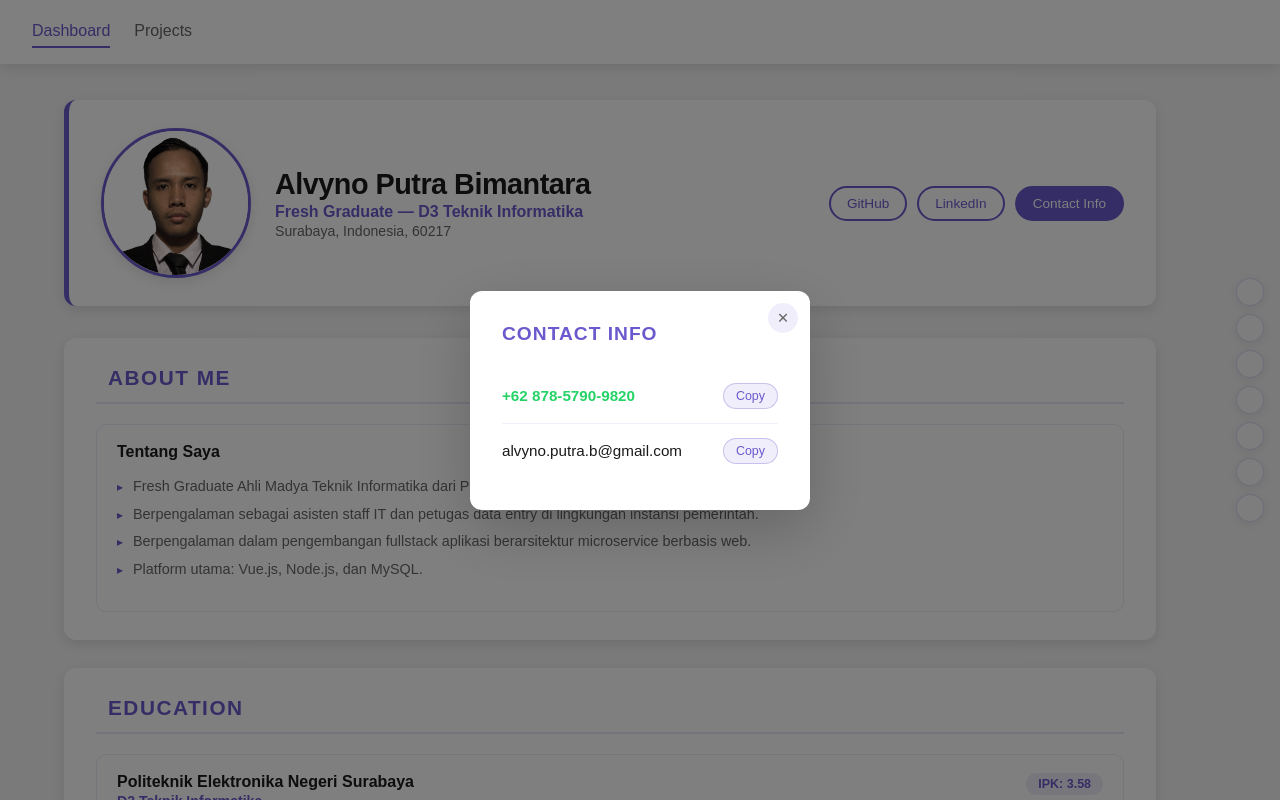
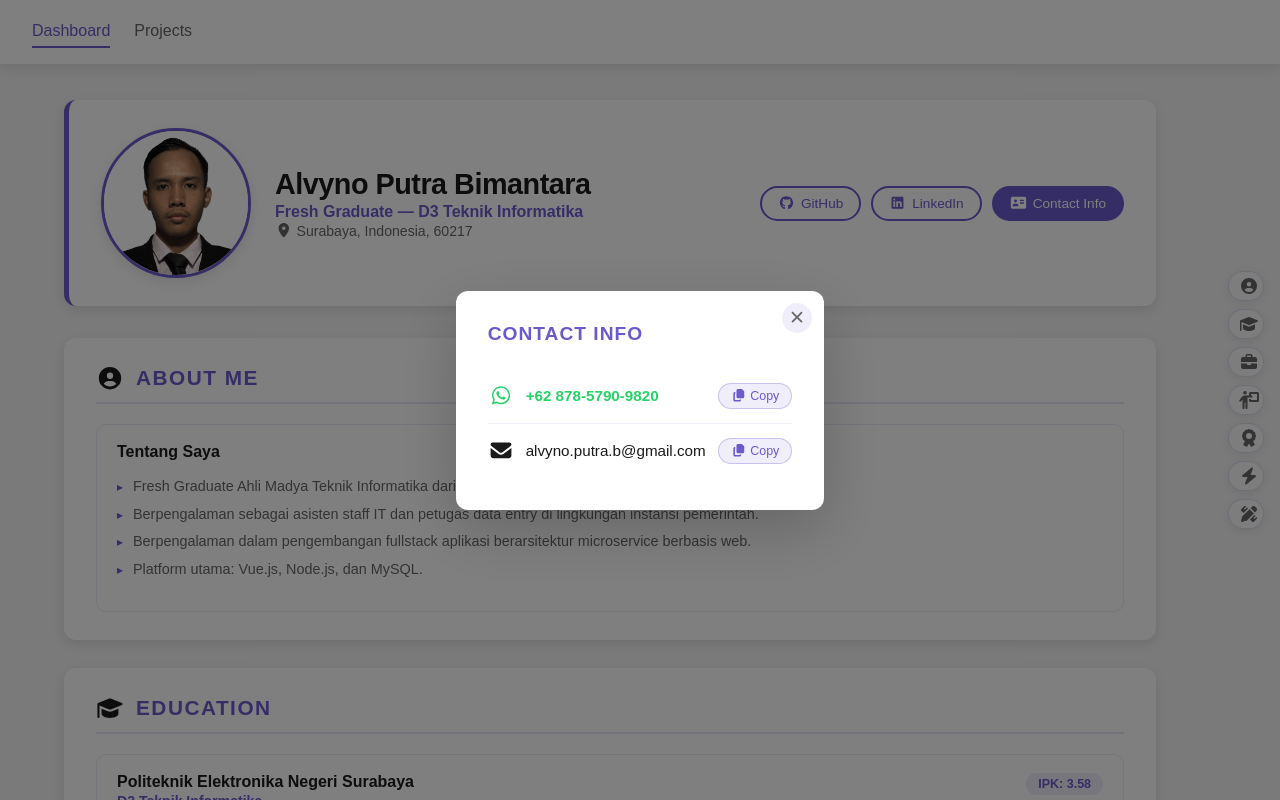
Before and after one commit to AlvynoPutraBimantara/Portofolio-Alvyno, a Vue app: page / in a window 1280 px wide. Both pictures are taken after a click on the button "Contact Info". Shown: the top 800 px of the page. Built offline with nearby package versions, Linux system fonts and the light colour scheme.

Commit message:
Prototype Version 1.1
DashboardView: minor UI update

- Add Icons on Bio, subsection label & side navigation button

projectdb: add faIcon field to each cvSection for Font Awesome icons

fontawesome.js

*Add Font Awesome icon library setup (fontawesome.js)

```diff
--- a/package.json
+++ b/package.json
@@ -13,6 +13,11 @@
     "format": "prettier --write --experimental-cli src/"
   },
   "dependencies": {
+    "@fortawesome/fontawesome-svg-core": "^7.2.0",
+    "@fortawesome/free-brands-svg-icons": "^7.2.0",
+    "@fortawesome/free-regular-svg-icons": "^7.2.0",
+    "@fortawesome/free-solid-svg-icons": "^7.2.0",
+    "@fortawesome/vue-fontawesome": "^3.2.0",
     "vue": "^3.5.32",
     "vue-router": "^5.0.4"
   },
--- a/src/data/projectdb.js
+++ b/src/data/projectdb.js
@@ -381,6 +381,7 @@ export const cvSections = [
   {
     id: 'about',
     label: 'About Me',
+    faIcon: ['fas', 'circle-user'],
     items: [
       {
         title: 'Tentang Saya',
@@ -398,6 +399,7 @@ export const cvSections = [
   {
     id: 'education',
     label: 'Education',
+    faIcon: ['fas', 'graduation-cap'],
     items: [
       {
         title: 'Politeknik Elektronika Negeri Surabaya',
@@ -417,6 +419,7 @@ export const cvSections = [
   {
     id: 'experience',
     label: 'Experience',
+    faIcon: ['fas', 'briefcase'],
     items: [
       {
         title: 'Dinas Lingkungan Hidup Prov. Jawa Timur',
@@ -440,6 +443,7 @@ export const cvSections = [
   {
     id: 'training',
     label: 'Training',
+    faIcon: ['fas', 'person-chalkboard'],
     items: [
       {
         title: 'UPT BLK Kota Surabaya',
@@ -458,6 +462,7 @@ export const cvSections = [
   {
     id: 'certifications',
     label: 'Certifications',
+    faIcon: ['fas', 'award'],
     items: [
       {
         title: 'Pemasangan Jaringan Komputer',
@@ -490,6 +495,7 @@ export const cvSections = [
   {
     id: 'skills',
     label: 'Skills',
+    faIcon: ['fas', 'bolt'],
     items: [
       {
         title: 'Software & Web Development',
--- /dev/null
+++ b/src/fontawesome.js
@@ -0,0 +1,64 @@
+import { library } from '@fortawesome/fontawesome-svg-core'
+import { FontAwesomeIcon } from '@fortawesome/vue-fontawesome'
+import { faCalendar } from '@fortawesome/free-regular-svg-icons'
+
+import {
+  faLocationDot,
+  faEnvelope,
+  faPhone,
+  faGraduationCap,
+  faBriefcase,
+  faCertificate,
+  faCode,
+  faNetworkWired,
+  faChevronLeft,
+  faChevronRight,
+  faCopy,
+  faCheck,
+  faMagnifyingGlassPlus,
+  faMagnifyingGlassMinus,
+  faRotateLeft,
+  faXmark,
+  faArrowLeft,
+  faAddressCard,
+  faCircleUser,
+  faBolt,
+  faPersonChalkboard,
+  faAward,
+  faPenRuler,
+} from '@fortawesome/free-solid-svg-icons'
+
+import { faGithub, faLinkedin, faWhatsapp } from '@fortawesome/free-brands-svg-icons'
+
+library.add(
+  faLocationDot,
+  faEnvelope,
+  faPhone,
+  faGraduationCap,
+  faBriefcase,
+  faCertificate,
+  faCode,
+  faNetworkWired,
+  faChevronLeft,
+  faChevronRight,
+  faCopy,
+  faCheck,
+  faMagnifyingGlassPlus,
+  faMagnifyingGlassMinus,
+  faRotateLeft,
+  faXmark,
+  faArrowLeft,
+  faAddressCard,
+  faPenRuler,
+  faCalendar,
+  faGithub,
+  faLinkedin,
+  faWhatsapp,
+  faCircleUser,
+  faBolt,
+  faPersonChalkboard,
+  faAward,
+  faPenRuler,
+)
+
+export default FontAwesomeIcon
--- a/src/views/DashboardView.vue
+++ b/src/views/DashboardView.vue
@@ -57,35 +57,50 @@ function scrollToSection(id) {
         <div class="bio-name-block">
           <h1>{{ bio.name }}</h1>
           <p class="role">{{ bio.role }}</p>
-          <p class="location">{{ bio.location }}</p>
+          <p class="location">
+            <font-awesome-icon icon="fa-solid fa-location-dot" /> {{ bio.location }}
+          </p>
         </div>
       </div>
       <div class="bio-links">
-        <a :href="bio.github" target="_blank" class="link-pill"> GitHub </a>
-        <a :href="bio.linkedin" target="_blank" class="link-pill"> LinkedIn </a>
-        <button class="link-pill contact-btn" @click="showContact = true">Contact Info</button>
+        <a :href="bio.github" target="_blank" class="link-pill">
+          <font-awesome-icon icon="fa-brands fa-github" /> GitHub
+        </a>
+        <a :href="bio.linkedin" target="_blank" class="link-pill">
+          <font-awesome-icon icon="fa-brands fa-linkedin" /> LinkedIn
+        </a>
+        <button class="link-pill contact-btn" @click="showContact = true">
+          <font-awesome-icon icon="fa-solid fa-address-card" /> Contact Info
+        </button>
       </div>
     </section>
 
-    <!-- CONTACT -->
+    <!-- CONTACT MODAL -->
     <Teleport to="body">
       <div v-if="showContact" class="modal-overlay" @click.self="showContact = false">
         <div class="contact-modal">
-          <button class="modal-close" @click="showContact = false">✕</button>
+          <button class="modal-close" @click="showContact = false">
+            <font-awesome-icon icon="fa-solid fa-xmark" />
+          </button>
           <h3>Contact Info</h3>
 
           <!-- WhatsApp -->
           <div class="contact-row">
+            <font-awesome-icon icon="fa-brands fa-whatsapp" class="contact-icon wa-icon" />
             <a href="https://wa.me/6287857909820" target="_blank" class="contact-value wa-link">
               +62 878-5790-9820
             </a>
             <button class="copy-btn" @click="copyText('+6287857909820')" title="Copy number">
-              {{ copyFeedback === '+6287857909820' ? '✓ Copied' : ' Copy' }}
+              <font-awesome-icon
+                :icon="copyFeedback === '+6287857909820' ? 'fa-solid fa-check' : 'fa-solid fa-copy'"
+              />
+              {{ copyFeedback === '+6287857909820' ? 'Copied' : 'Copy' }}
             </button>
           </div>
 
           <!-- Email -->
           <div class="contact-row">
+            <font-awesome-icon icon="fa-solid fa-envelope" class="contact-icon" />
             <span
               class="contact-value email-copy"
               @click="copyText('alvyno.putra.b@gmail.com')"
@@ -98,7 +113,14 @@ function scrollToSection(id) {
               @click="copyText('alvyno.putra.b@gmail.com')"
               title="Copy email"
             >
-              {{ copyFeedback === 'alvyno.putra.b@gmail.com' ? '✓ Copied' : ' Copy' }}
+              <font-awesome-icon
+                :icon="
+                  copyFeedback === 'alvyno.putra.b@gmail.com'
+                    ? 'fa-solid fa-check'
+                    : 'fa-solid fa-copy'
+                "
+              />
+              {{ copyFeedback === 'alvyno.putra.b@gmail.com' ? 'Copied' : 'Copy' }}
             </button>
           </div>
 
@@ -107,10 +129,10 @@ function scrollToSection(id) {
       </div>
     </Teleport>
 
-    <!--  CV -->
+    <!-- CV SECTIONS -->
     <section v-for="sec in cvSections" :key="sec.id" :id="sec.id" class="cv-section">
       <div class="section-header">
-        <span class="section-icon">{{ sec.icon }}</span>
+        <font-awesome-icon :icon="sec.faIcon" class="section-icon" />
         <h2>{{ sec.label }}</h2>
       </div>
 
@@ -125,7 +147,9 @@ function scrollToSection(id) {
             <div class="sub-title-block">
               <h3>{{ sub.title }}</h3>
               <span v-if="sub.subtitle" class="sub-subtitle">{{ sub.subtitle }}</span>
-              <span v-if="sub.period" class="sub-period"> {{ sub.period }}</span>
+              <span v-if="sub.period" class="sub-period">
+                <font-awesome-icon icon="fa-regular fa-calendar" /> {{ sub.period }}
+              </span>
             </div>
             <span v-if="sub.badge" class="sub-badge">{{ sub.badge }}</span>
           </div>
@@ -155,25 +179,29 @@ function scrollToSection(id) {
       </div>
     </section>
 
-    <!-- PROJECTS -->
+    <!-- PROJECTS SECTION -->
     <section class="cv-section" id="projects">
       <div class="section-header">
-        <span class="section-icon"></span>
+        <font-awesome-icon icon="fa-solid fa-pen-ruler" class="section-icon" />
         <h2>My Projects</h2>
       </div>
       <div class="carousel-wrapper">
-        <button class="scroll-btn" @click="scrollLeft">‹</button>
+        <button class="scroll-btn" @click="scrollLeft">
+          <font-awesome-icon icon="fa-solid fa-chevron-left" />
+        </button>
         <div class="carousel" ref="carouselRef">
           <div class="carousel-item" v-for="project in projects" :key="project.id">
             <ProjectCard :project="project" />
           </div>
         </div>
-        <button class="scroll-btn" @click="scrollRight">›</button>
+        <button class="scroll-btn" @click="scrollRight">
+          <font-awesome-icon icon="fa-solid fa-chevron-right" />
+        </button>
       </div>
     </section>
   </div>
 
-  <!-- NAVIGATION -->
+  <!-- SIDE NAVIGATION -->
   <nav class="side-nav">
     <button
       v-for="sec in cvSections"
@@ -183,20 +211,22 @@ function scrollToSection(id) {
       @click="scrollToSection(sec.id)"
       :title="sec.label"
     >
-      <span class="side-nav-icon">{{ sec.icon }}</span>
+      <font-awesome-icon :icon="sec.faIcon" class="side-nav-icon" />
       <span class="side-nav-label">{{ sec.label }}</span>
     </button>
     <button class="side-nav-btn" @click="scrollToSection('projects')" title="Projects">
-      <span class="side-nav-icon"></span>
+      <font-awesome-icon icon="fa-solid fa-pen-ruler" class="side-nav-icon" />
       <span class="side-nav-label">Projects</span>
     </button>
   </nav>
 
-  <!-- IMAGES -->
+  <!-- IMAGE MODAL -->
   <Teleport to="body">
     <div v-if="showImageModal" class="modal-overlay" @click.self="closeImageModal">
       <div class="image-modal-box">
-        <button class="modal-close" @click="closeImageModal">✕</button>
+        <button class="modal-close" @click="closeImageModal">
+          <font-awesome-icon icon="fa-solid fa-xmark" />
+        </button>
         <img :src="modalImage" alt="Full size" class="modal-img" />
       </div>
     </div>
@@ -446,7 +476,9 @@ function scrollToSection(id) {
 }
 
 .sub-period {
-  display: inline-block;
+  display: inline-flex;
+  align-items: center;
+  gap: 6px;
   font-size: 0.8rem;
   color: var(--text-muted);
 }
@@ -664,6 +696,9 @@ function scrollToSection(id) {
   transition: var(--transition);
   white-space: nowrap;
   font-family: inherit;
+  display: inline-flex;
+  align-items: center;
+  gap: 4px;
 }
 
 .copy-btn:hover {
@@ -720,6 +755,14 @@ function scrollToSection(id) {
 }
 
 /* ════════════════════════════════════════
+   WHATSAPP ICON COLOR
+════════════════════════════════════════ */
+.wa-icon {
+  color: #25d366;
+  font-size: 1.3rem;
+}
+
+/* ════════════════════════════════════════
    RESPONSIVE
 ════════════════════════════════════════ */
 @media (max-width: 768px) {
--- a/src/views/ProjectDetailView.vue
+++ b/src/views/ProjectDetailView.vue
@@ -204,7 +204,7 @@ function shortCaption(text) {
       <div class="detail-links">
         <a v-if="project.liveUrl" :href="project.liveUrl" target="_blank" class="btn">Live Demo</a>
         <a v-if="project.githubUrl" :href="project.githubUrl" target="_blank" class="btn outline"
-          >GitHub</a
+          ><font-awesome-icon icon="fa-brands fa-github" /> GitHub</a
         >
       </div>
     </section>
```
Also changed, not shown: src/main.js (+7 -1 lines), 1 other file (tests, documents, lock files or other folders).
